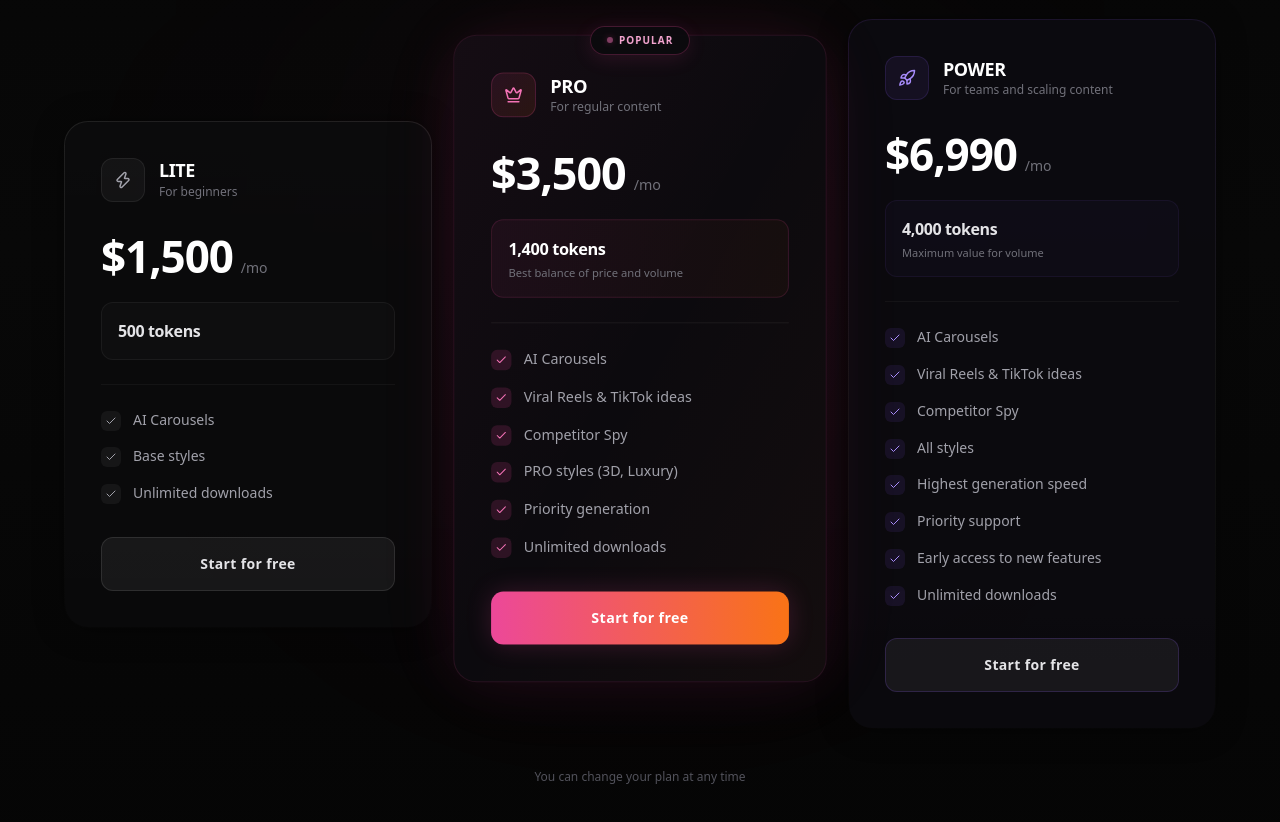
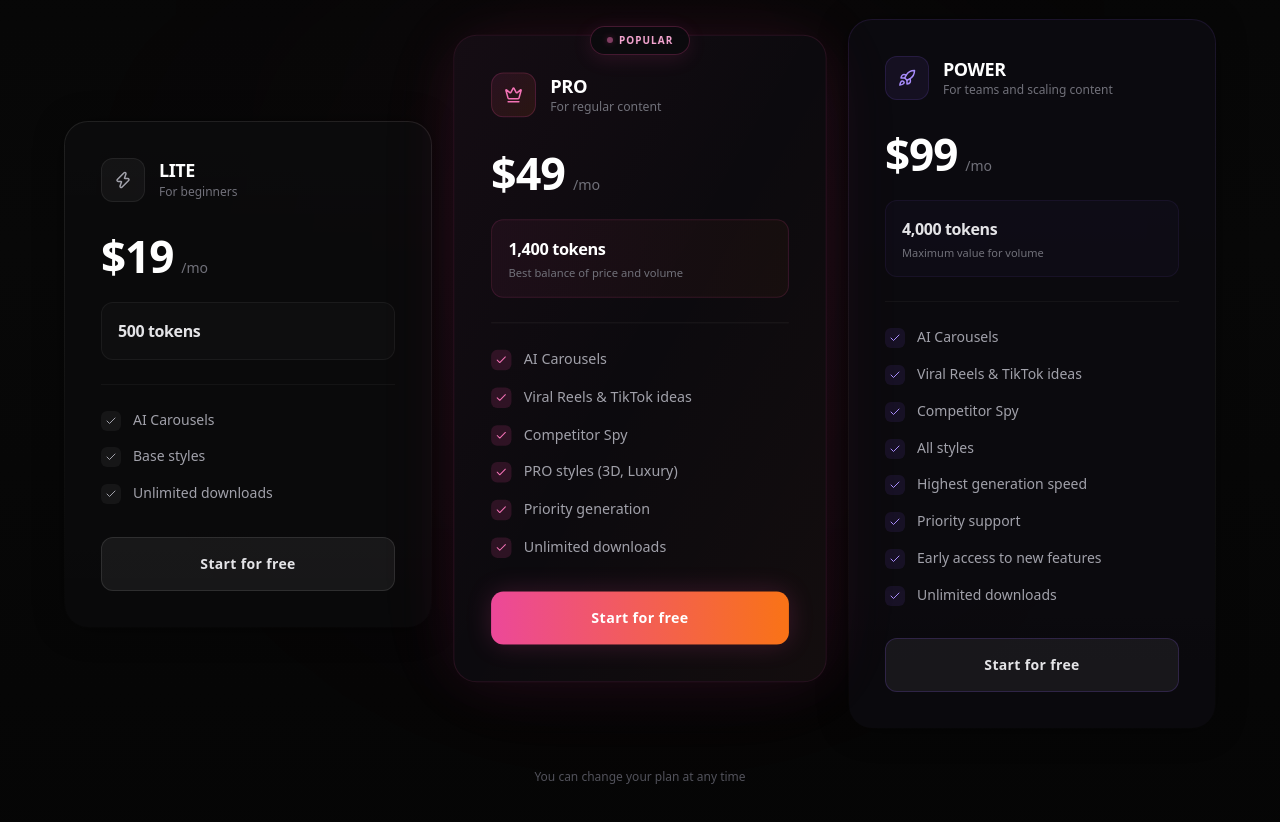
Before and after one commit to matteimikeska49-bot/gtf, a React (Vite) app: page / in a window 1280 px wide. Shown: the part 10080-10902 px from the top of the page. Built offline with nearby package versions, Linux system fonts and the light colour scheme.

Commit message:
Fix English USD pricing

```diff
--- a/src/components/pricing/PlanCard.jsx
+++ b/src/components/pricing/PlanCard.jsx
@@ -6,15 +6,15 @@ import { PriceDisplay } from './PriceDisplay';
 export const pricingConfig = {
   lite: {
     RU: { monthly: 1500, yearly: 1125 },
-    EN: { monthly: 1500, yearly: 1125 }
+    EN: { monthly: 19, yearly: 14 }
   },
   pro: {
     RU: { monthly: 3500, yearly: 2625 },
-    EN: { monthly: 3500, yearly: 2625 }
+    EN: { monthly: 49, yearly: 37 }
   },
   power: {
     RU: { monthly: 6990, yearly: 5243 },
-    EN: { monthly: 6990, yearly: 5243 }
+    EN: { monthly: 99, yearly: 74 }
   }
 };
 
```
Also changed, not shown: 15 other files (tests, documents, lock files or other folders).
